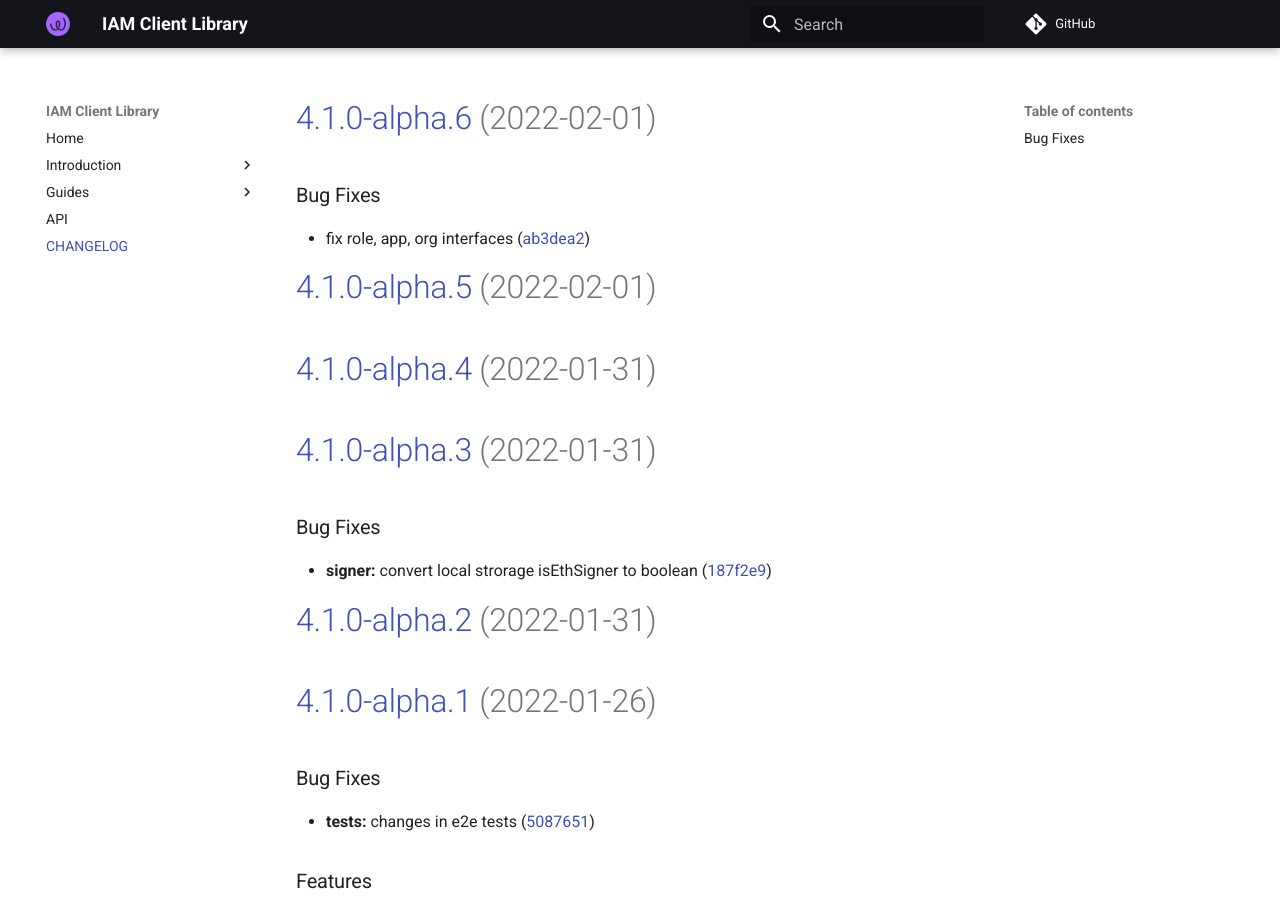
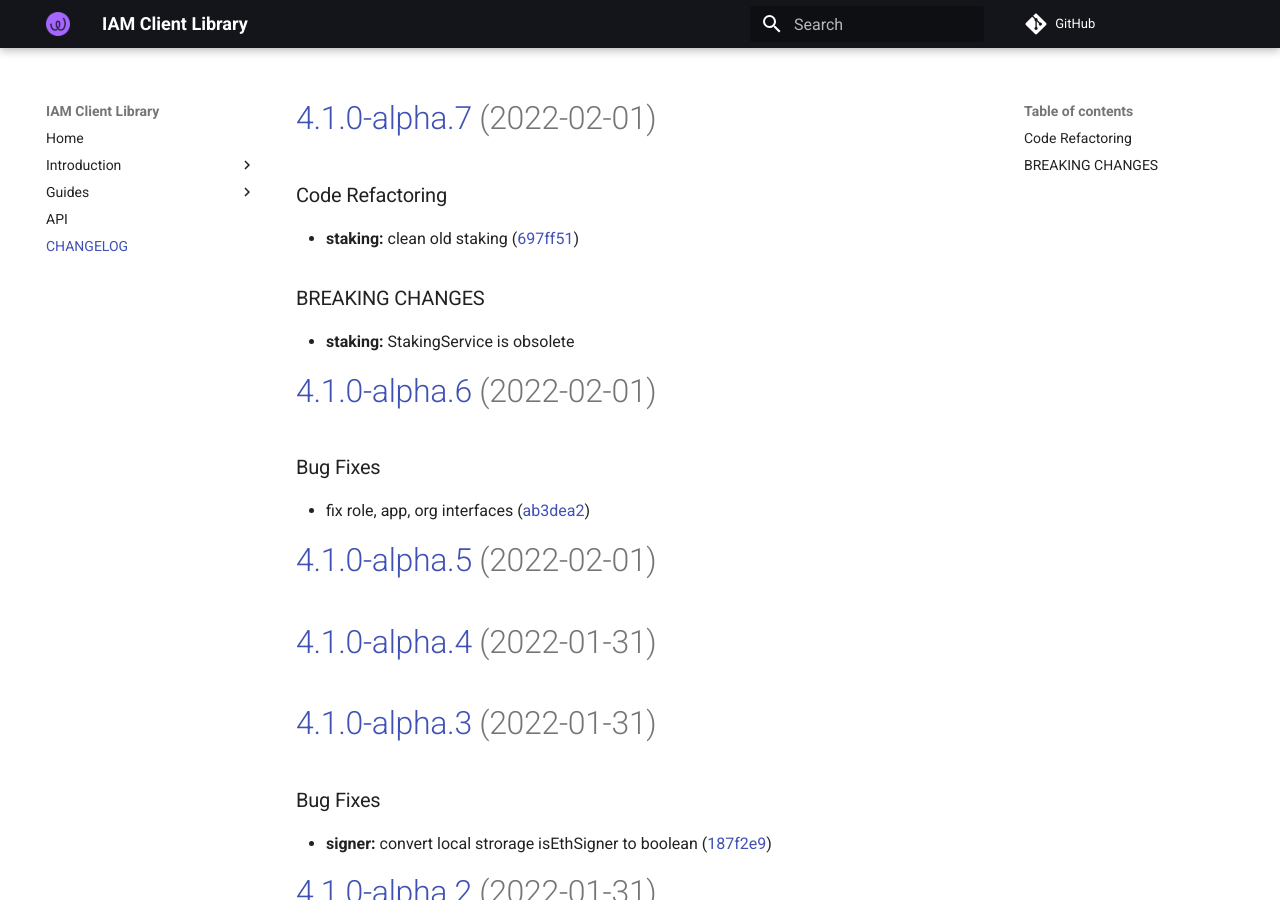
Before and after one commit to energywebfoundation/iam-client-lib, an MkDocs documentation site: the page built from docs/CHANGELOG.md, in a window 1280 px wide and 900 px high. Built offline with MkDocs 1.6.1 and Material for MkDocs 9.7.7, drawn with Linux system fonts in a browser that asks for light colours; comment, search, counter and statistics services are not loaded.

Commit message:
chore(release): 4.1.0-alpha.7 [skip ci]
# [4.1.0-alpha.7](https://github.com/energywebfoundation/iam-client-lib/compare/v4.1.0-alpha.6...v4.1.0-alpha.7) (2022-02-01)

### Code Refactoring

* **staking:** clean old staking ([697ff51](https://github.com/energywebfoundation/iam-client-lib/commit/697ff5121c619961b51cca9277db00c5cfc16399))

### BREAKING CHANGES

* **staking:** StakingService is obsolete

```diff
--- a/docs/CHANGELOG.md
+++ b/docs/CHANGELOG.md
@@ -1,3 +1,15 @@
+# [4.1.0-alpha.7](https://github.com/energywebfoundation/iam-client-lib/compare/v4.1.0-alpha.6...v4.1.0-alpha.7) (2022-02-01)
+
+
+### Code Refactoring
+
+* **staking:** clean old staking ([697ff51](https://github.com/energywebfoundation/iam-client-lib/commit/697ff5121c619961b51cca9277db00c5cfc16399))
+
+
+### BREAKING CHANGES
+
+* **staking:** StakingService is obsolete
+
 # [4.1.0-alpha.6](https://github.com/energywebfoundation/iam-client-lib/compare/v4.1.0-alpha.5...v4.1.0-alpha.6) (2022-02-01)
 
 
--- a/package.json
+++ b/package.json
@@ -1,6 +1,6 @@
 {
   "name": "iam-client-lib",
-  "version": "4.1.0-alpha.6",
+  "version": "4.1.0-alpha.7",
   "description": "Library for Decentralized Identity and Access Management",
   "main": "dist/index.js",
   "module": "dist/index.esm.js",
```
